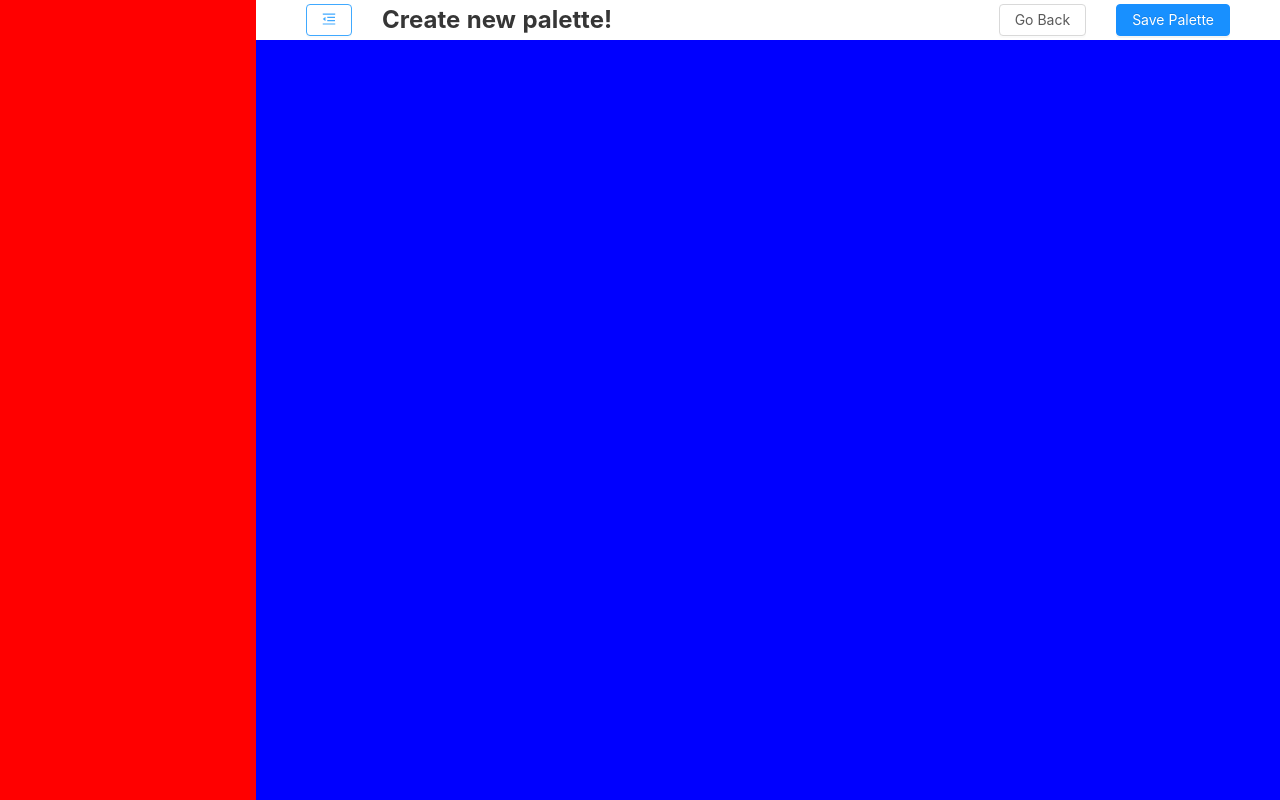
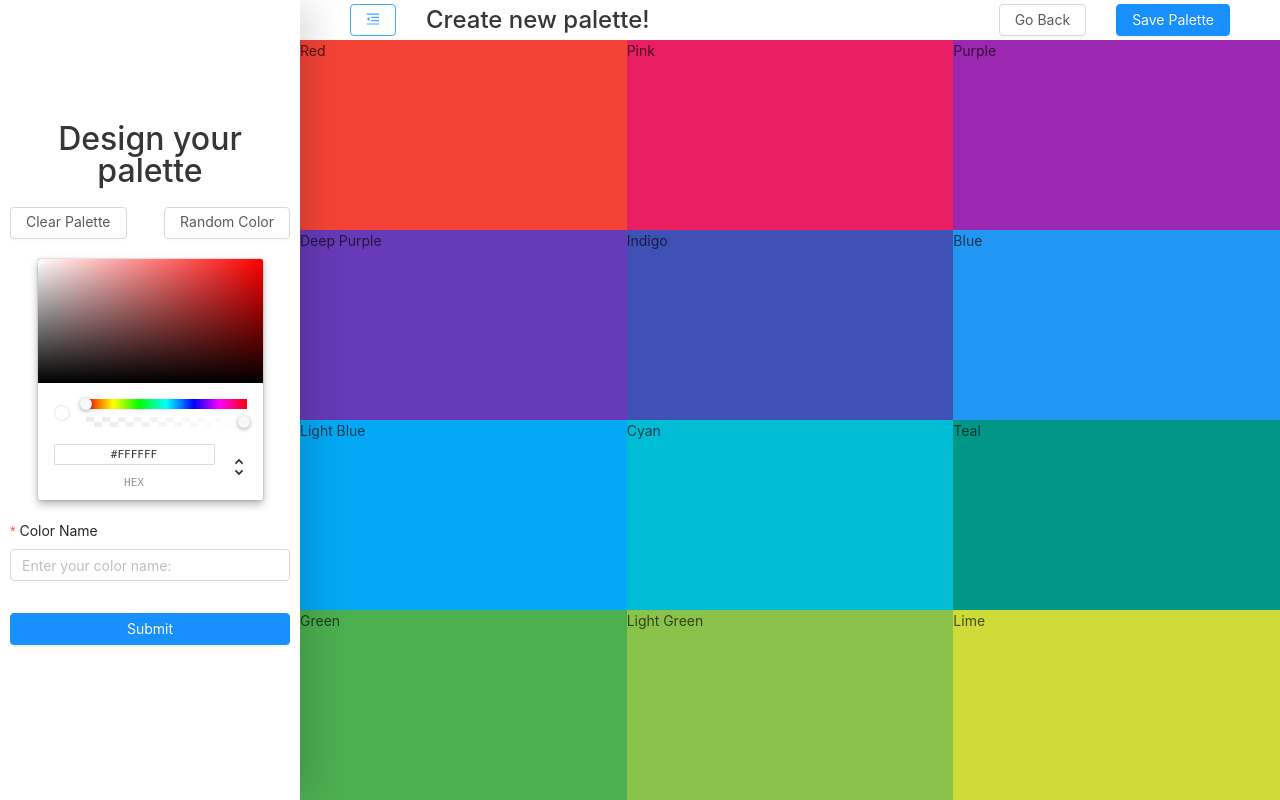
Before and after one commit to MikeMikhailov/Recolor, a React app: page /palette/new in a window 1280 px wide. Both pictures are taken after a click on the button 73 px from the left and 20 px from the top of the page. Shown: the top 800 px of the page. Built offline with nearby package versions, Linux system fonts and the light colour scheme.

Commit message:
Nearly completed create palette page

```diff
--- a/src/components/CreatePalette/CreatePalette.jsx
+++ b/src/components/CreatePalette/CreatePalette.jsx
@@ -2,31 +2,80 @@ import React, { useState } from 'react';
 import styled from 'styled-components';
 import Drawer from './Drawer';
 import Navbar from './Navbar';
+import palettes from '../../helpers/seedColors';
+import { secondaryTextColor } from '../../styles/globalColors';
 
 const Container = styled.div`
   width: 100vw;
   height: 100vh;
   display: flex;
   justify-content: flex-start;
-  align-items: center;
 `;
 
 const PaletteContainer = styled.div`
   flex-grow: 1;
   height: 100vh;
-  background-color: blue;
 `;
 
-function NewPaletteForm() {
-  const [unfolded, setUnfolded] = useState(false);
+const ColorBoxesGrid = styled.div`
+  ${(props) =>
+    props.paletteColorsLength > 0 ?
+    `
+    display: grid;
+    grid-auto-rows: 23.75vh;
+    grid-template-columns: repeat(auto-fill, minmax(250px, 1fr));
+    ` : `
+    display: flex;
+    flex-direction: column;
+    align-items: center;
+    justify-content: center;
+    height: 95vh;
+    `}
+`;
+
+const EmptyPaletteHeading = styled.h1`
+  font-size: 5rem;
+  color: ${secondaryTextColor};
+`;
+
+const EmptyPaletteSubeading = styled.h1`
+  font-size: 3rem;
+  color: ${secondaryTextColor};
+`;
+
+function CreatePalette() {
+  const [drawerUnfolded, setDrawerUnfolded] = useState(false);
+  const [paletteColors, setPaletteColors] = useState(palettes[0].colors);
+
+  const paletteContent =
+    paletteColors.length > 0 ? (
+      paletteColors.map((colorObj) => (
+        <div style={{ backgroundColor: colorObj.color }} key={colorObj.color}>
+          {colorObj.name}
+        </div>
+      ))
+    ) : (
+      <>
+        <EmptyPaletteHeading>\(^Д^)/</EmptyPaletteHeading>
+        <EmptyPaletteSubeading>Wow! Such Empty</EmptyPaletteSubeading>
+      </>
+    );
   return (
     <Container>
-      <Drawer unfolded={unfolded} />
+      <Drawer
+        unfolded={drawerUnfolded}
+        setPaletteColors={setPaletteColors}
+        paletteColors={paletteColors}
+      />
       <PaletteContainer>
-        <Navbar setUnfolded={() => setUnfolded(!unfolded)} unfolded={unfolded} />
+        <Navbar
+          setDrawerUnfolded={() => setDrawerUnfolded(!drawerUnfolded)}
+          drawerUnfolded={drawerUnfolded}
+        />
+        <ColorBoxesGrid paletteColorsLength={paletteColors.length}>{paletteContent}</ColorBoxesGrid>
       </PaletteContainer>
     </Container>
   );
 }
 
-export default NewPaletteForm;
+export default CreatePalette;
--- a/src/components/CreatePalette/Drawer.jsx
+++ b/src/components/CreatePalette/Drawer.jsx
@@ -1,31 +1,162 @@
-import React from 'react';
-import PropTypes from 'prop-types'
-import styled from 'styled-components';
+import React, { useState, useEffect } from 'react';
+import PropTypes from 'prop-types';
+import styled, { keyframes } from 'styled-components';
+import { ChromePicker as ColorPicker } from 'react-color';
+import { Button, Input, Form } from 'antd';
+import { primaryTextColor } from '../../styles/globalColors';
+
+const unfoldDrawer = keyframes`
+  from {
+    margin-left: -20vw;
+  }
+  to {
+    margin-left: 0vw;
+  }
+`;
+
+const foldDrawer = keyframes`
+  from {
+    margin-left: 0vw;
+  }
+  to {
+    margin-left: -20vw;
+  }
+`;
 
 const Container = styled.div`
+  animation: ${(props) => (props.unfolded ? unfoldDrawer : foldDrawer)} 200ms ease-in-out 0s 1
+    normal forwards;
   width: 20vw;
+  box-shadow: 15px 0px 35px -5px rgba(0, 0, 0, 0.15);
+  z-index: 2;
+  min-width: 300px;
   height: 100vh;
   display: flex;
   flex-direction: column;
   justify-content: center;
   align-items: center;
-  margin-left: ${(props) => (props.unfolded ? '0vw' : '-20vw')};
+  padding: 10px;
   transition-duration: 200ms;
-  background-color: red;
+  & > *:not(:last-child) {
+    margin-bottom: 20px;
+  }
 `;
 
-function Drawer({ unfolded }) {
+const Heading = styled.h3`
+  color: ${primaryTextColor};
+  font-size: 2rem;
+  line-height: 2rem;
+  text-align: center;
+`;
+
+const ActionsContainer = styled.div`
+  width: 100%;
+  display: flex;
+  justify-content: space-between;
+`;
+
+const ColorForm = styled(Form)`
+  width: 100%;
+`;
+
+function Drawer({ unfolded, setPaletteColors, paletteColors }) {
+  // Two-way animation mechanism
+  // 1) Component renders empty
+  // 2) Client toggles the menu, sets unfolded to true
+  // 3) unfolded sets isRendering to true; starts playing unfoldDrawer; component renders
+  // 4) Client toggles the menu, sets unfolded to false; with isRendering still true
+  // 5) Unfolded starts playing foldDrawer, onAnimationEnd sets isRendering to false
+  // 6) Component renders empty
+
+  const [color, setColor] = useState('#ffffff');
+  const [colorName, setColorName] = useState('');
+  const [isRendersing, setRendering] = useState(unfolded);
+  const [form] = Form.useForm();
+
+  useEffect(() => {
+    if (unfolded) {
+      setRendering(true);
+    }
+  }, [unfolded]);
+
+  const onAnimationEnd = () => {
+    if (!unfolded) {
+      setRendering(false);
+    }
+  };
+
+  const handleSubmit = () => {
+    setPaletteColors([...paletteColors, { name: colorName, color }]);
+    setColor('#ffffff');
+    setColorName('');
+    form.resetFields();
+  };
+
+  const setRandomColor = () => {
+    const randomColor = `#${Math.floor(Math.random() * 0xffffff)
+      .toString(16)
+      .padEnd(6, '0')}`;
+    setColor(randomColor);
+  };
+
   return (
-    <Container unfolded={unfolded} />
-  )
+    isRendersing && (
+      <Container onAnimationEnd={onAnimationEnd} unfolded={unfolded}>
+        <Heading>Design your palette</Heading>
+        <ActionsContainer>
+          <Button danger onClick={() => setPaletteColors([])}>
+            Clear Palette
+          </Button>
+          <Button onClick={setRandomColor}>Random Color</Button>
+        </ActionsContainer>
+        <ColorPicker color={color} onChange={(e) => setColor(e.hex)} />
+        <ColorForm
+          layout="vertical"
+          onValuesChange={(changedValues) => setColorName(changedValues.colorName)}
+          onFinish={handleSubmit}
+          form={form}
+        >
+          <Form.Item
+            label="Color Name"
+            name="colorName"
+            rules={[
+              {
+                required: true,
+                whitespace: true,
+                message: 'Please input your color name!',
+              },
+              () => ({
+                validator(rule, value) {
+                  if (paletteColors.filter((colorObj) => colorObj.name === value).length === 0) {
+                    return Promise.resolve();
+                  }
+                  return Promise.reject(new Error('The color name you entered already exists!'));
+                },
+              }),
+            ]}
+          >
+            <Input placeholder="Enter your color name:" value={colorName} />
+          </Form.Item>
+          <Form.Item>
+            <Button type="primary" htmlType="submit" block>
+              Submit
+            </Button>
+          </Form.Item>
+        </ColorForm>
+      </Container>
+    )
+  );
 }
 
 Drawer.propTypes = {
-  unfolded: PropTypes.bool,
-}
+  unfolded: PropTypes.bool.isRequired,
+  setPaletteColors: PropTypes.func.isRequired,
+  paletteColors: PropTypes.arrayOf(
+    PropTypes.shape({
+      name: PropTypes.string,
+      color: PropTypes.string,
+    }),
+  ).isRequired,
+};
 
-Drawer.defaultProps = {
-  unfolded: false
-}
-
-export default Drawer
+export default Drawer;
--- a/src/components/CreatePalette/Navbar.jsx
+++ b/src/components/CreatePalette/Navbar.jsx
@@ -5,22 +5,22 @@ import styled from 'styled-components';
 import { Button } from 'antd';
 import { MenuUnfoldOutlined, MenuFoldOutlined } from '@ant-design/icons';
 import { Header, Navigation } from '../General/Navbar';
+import { primaryTextColor } from '../../styles/globalColors';
 
 const Heading = styled.h3`
-  color: #363636;
+  color: ${primaryTextColor};
   font-size: 1.5rem;
   line-height: 1.5rem;
   margin: 0px;
-  font-weight: bold;
 `;
 
-function Navbar({ setUnfolded, unfolded }) {
+function Navbar({ setDrawerUnfolded, drawerUnfolded }) {
   const history = useHistory()
   return (
     <Header>
       <Navigation>
-        <Button onClick={setUnfolded}>
-          {unfolded ? <MenuFoldOutlined /> : <MenuUnfoldOutlined />}
+        <Button onClick={setDrawerUnfolded}>
+          {drawerUnfolded ? <MenuFoldOutlined /> : <MenuUnfoldOutlined />}
         </Button>
         <Heading>Create new palette!</Heading>
       </Navigation>
@@ -33,8 +33,8 @@ function Navbar({ setUnfolded, unfolded }) {
 }
 
 Navbar.propTypes = {
-  setUnfolded: PropTypes.func.isRequired,
-  unfolded: PropTypes.bool.isRequired,
+  setDrawerUnfolded: PropTypes.func.isRequired,
+  drawerUnfolded: PropTypes.bool.isRequired,
 };
 
 export default Navbar;
```
